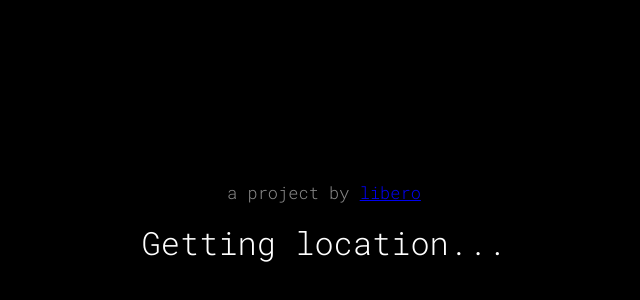
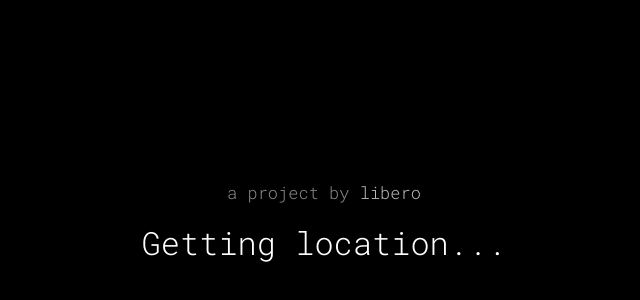
Before and after one commit to sonolibero/lightime, a React (Create React App) app: page / in a window 1280 px wide. Shown: the part 186-486 px from the top of the page, without its empty margins (316-956 px from the left). Built offline with nearby package versions, Linux system fonts and the light colour scheme; no server answers; the HTML template or start-up script is replaced by a standard one.

Commit message:
remove underline

```diff
--- a/src/Clock.js
+++ b/src/Clock.js
@@ -99,7 +99,7 @@ function Clock() {
     return (
         <div>
             <p className='row mid extra-small'>
-                a project by&nbsp;<a href='https://sonolibero.io' target='_blank' rel='noopener noreferrer'>libero</a>
+                a project by&nbsp;<a href='https://sonolibero.io' target='_blank' rel='noopener noreferrer' className='light'>libero</a>
             </p>
             {coords ? (
                 <>
--- a/src/index.css
+++ b/src/index.css
@@ -97,3 +97,7 @@ body {
   visibility: visible;
   opacity: 1;
 }
+
+a.light {
+  text-decoration: none;
+}
```
